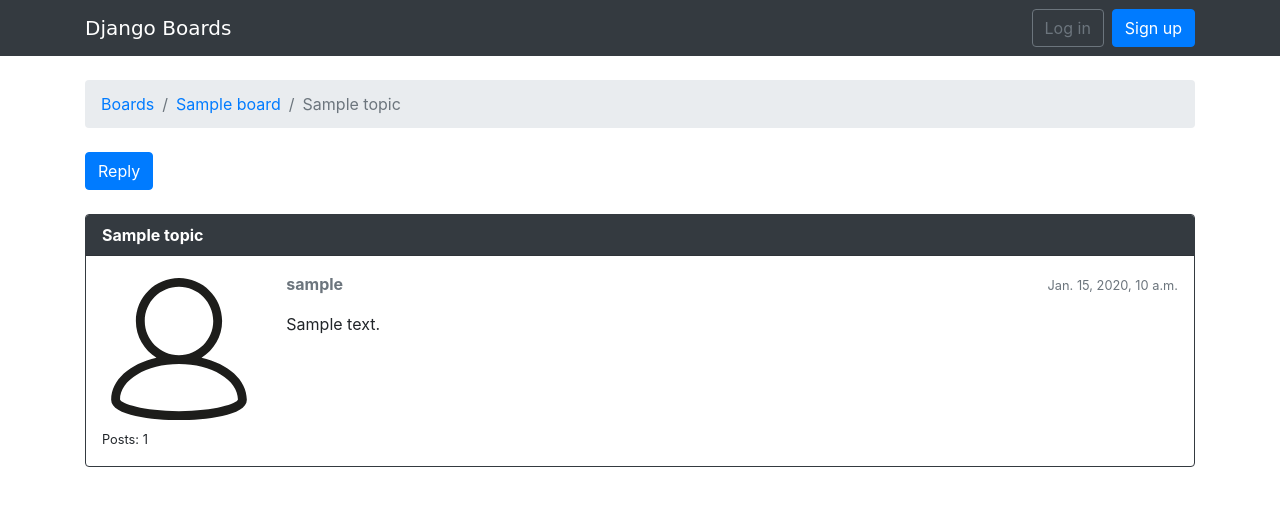
After one commit to WilliamYang1992/myproject, a Django app: page /boards/1/topics/1/ in a window 1280 px wide. The commit adds this page. Shown: the top 506 px of the page. Run offline with Django 3.2, Linux system fonts and the light colour scheme; tables that the repository leaves empty hold one stand-in row (values such as "Sample post"); some libraries are stand-ins or nearby versions; some web fonts are replaced.

Commit message:
完成回复功能

```diff
--- a/boards/models.py
+++ b/boards/models.py
@@ -2,6 +2,7 @@
 
 from django.contrib.auth.models import User
 from django.db import models
+from django.utils.text import Truncator
 
 
 class Board(models.Model):
@@ -18,6 +19,9 @@ class Topic(models.Model):
     board = models.ForeignKey(Board, related_name='topics', on_delete=models.CASCADE)
     starter = models.ForeignKey(User, related_name='topics', on_delete=models.CASCADE)
 
+    def __str__(self):
+        return self.subject
+
 
 class Post(models.Model):
     message = models.TextField(max_length=4000)
@@ -26,3 +30,7 @@ class Post(models.Model):
     updated_at = models.DateTimeField(null=True)
     created_by = models.ForeignKey(User, related_name='posts', on_delete=models.CASCADE)
     updated_by = models.ForeignKey(User, null=True, related_name='+', on_delete=models.CASCADE)
+
+    def __str__(self):
+        truncated_message = Truncator(self.message)
+        return truncated_message.chars(30)
--- a/boards/views.py
+++ b/boards/views.py
@@ -1,9 +1,9 @@
 # coding: utf-8
 
-from django.contrib.auth.models import User
+from django.contrib.auth.decorators import login_required
 from django.shortcuts import render, redirect, get_object_or_404
 
-from .forms import NewTopicForm
+from .forms import NewTopicForm, PostForm
 from .models import Board, Topic, Post
 
 
@@ -17,22 +17,43 @@ def board_topics(request, pk):
     return render(request, 'topics.html', {'board': board})
 
 
+def topic_posts(request, pk, topic_pk):
+    topic = get_object_or_404(Topic, board__pk=pk, pk=topic_pk)
+    return render(request, 'topic_posts.html', {'topic': topic})
+
+
+@login_required
 def new_topic(request, pk):
     board = get_object_or_404(Board, pk=pk)
-    user = User.objects.first()
     if request.method == 'POST':
         form = NewTopicForm(request.POST)
         if form.is_valid():
             topic = form.save(commit=False)
             topic.board = board
-            topic.starter = user
+            topic.starter = request.user
             topic.save()
             Post.objects.create(
                 message=form.cleaned_data.get('message'),
                 topic=topic,
-                created_by=user
+                created_by=request.user
             )
-            return redirect('board-topics', pk=board.pk)
+            return redirect('topic_posts', pk=board.pk, topic_pk=topic.pk)
     else:
         form = NewTopicForm()
     return render(request, 'new_topic.html', {'board': board, 'form': form})
+
+
+@login_required
+def reply_topic(request, pk, topic_pk):
+    topic = get_object_or_404(Topic, board__pk=pk, pk=topic_pk)
+    if request.method == 'POST':
+        form = PostForm(request.POST)
+        if form.is_valid():
+            post = form.save(commit=False)
+            post.topic = topic
+            post.created_by = request.user
+            post.save()
+            return redirect('topic_posts', pk=pk, topic_pk=pk)
+    else:
+        form = PostForm()
+    return render(request, 'reply_post.html', {'topic': topic, 'form': form})
--- a/myproject/urls.py
+++ b/myproject/urls.py
@@ -26,8 +26,10 @@ urlpatterns = [
     path('signup/', account_views.signup, name='signup'),
     path('login/', auth_views.LoginView.as_view(template_name='login.html'), name='login'),
     path('logout/', auth_views.LogoutView.as_view(), name='logout'),
-    path('boards/<int:pk>/', board_views.board_topics, name='board-topics'),
-    path('boards/<int:pk>/new/', board_views.new_topic, name='new-topic'),
+    path('boards/<int:pk>/', board_views.board_topics, name='board_topics'),
+    path('boards/<int:pk>/new/', board_views.new_topic, name='new_topic'),
+    path('boards/<int:pk>/topics/<int:topic_pk>/', board_views.topic_posts, name='topic_posts'),
+    path('boards/<int:pk>/topics/<int:topic_pk>/reply/', board_views.reply_topic, name='reply_topic'),
     path('reset/', auth_views.PasswordResetView.as_view(
         template_name='password_reset.html',
         email_template_name='password_reset_email.html',
--- a/templates/home.html
+++ b/templates/home.html
@@ -18,7 +18,7 @@
         {% for board in boards %}
             <tr>
                 <td>
-                    <a href="{% url 'board-topics' board.pk %}">{{ board.name }}</a>
+                    <a href="{% url 'board_topics' board.pk %}">{{ board.name }}</a>
                     <small class="text-muted d-block">{{ board.description }}</small>
                 </td>
                 <td class="align-middle">0</td>
--- a/templates/login.html
+++ b/templates/login.html
@@ -10,6 +10,7 @@
                     <h3 class="card-title">Log in</h3>
                     <form method="post" novalidate>
                         {% csrf_token %}
+                        <input type="hidden" name="next" value="{{ next }}">
                         {% include 'includes/form.html' %}
                         <button type="submit" class="btn btn-primary btn-block">Log in</button>
                     </form>
--- a/templates/new_topic.html
+++ b/templates/new_topic.html
@@ -8,7 +8,7 @@
 
 {% block breadcrumb %}
     <li class="breadcrumb-item"><a href="{% url 'home' %}">Boards</a></li>
-    <li class="breadcrumb-item"><a href="{% url 'board-topics' board.pk %}">{{ board.name }}</a></li>
+    <li class="breadcrumb-item"><a href="{% url 'board_topics' board.pk %}">{{ board.name }}</a></li>
     <li class="breadcrumb-item active">New topic</li>
 {% endblock %}
 
--- /dev/null
+++ b/templates/topic_posts.html
@@ -0,0 +1,49 @@
+{% extends 'base.html' %}
+
+{% load static %}
+
+{% block title %}{{ topic.subject }}{% endblock %}
+
+{% block breadcrumb %}
+    <li class="breadcrumb-item"><a href="{% url 'home' %}">Boards</a></li>
+    <li class="breadcrumb-item"><a href="{% url 'board_topics' topic.board.pk %}">{{ topic.board.name }}</a></li>
+    <li class="breadcrumb-item active">{{ topic.subject }}</li>
+{% endblock %}
+
+{% block content %}
+
+    <div class="mb-4">
+        <a href="#" class="btn btn-primary" role="button">Reply</a>
+    </div>
+    {% for post in topic.posts.all %}
+        <div class="card mb-2 {% if forloop.first %}border-dark{% endif %}">
+            {% if forloop.first %}
+                <div class="card-header text-white bg-dark py-2 px-3"><strong>{{ topic.subject }}</strong></div>
+            {% endif %}
+            <div class="card-body p-3">
+                <div class="row">
+                    <div class="col-2">
+                        <img src="{% static 'img/avatar.svg' %}" alt="{{ post.created_by.username }}" class="w-100">
+                        <small>Posts: {{ post.created_by.posts.count }}</small>
+                    </div>
+                    <div class="col-10">
+                        <div class="row mb-3">
+                            <div class="col-6">
+                                <strong class="text-muted">{{ post.created_by.username }}</strong>
+                            </div>
+                            <div class="col-6 text-right">
+                                <small class="text-muted">{{ post.created_at }}</small>
+                            </div>
+                        </div>
+                        {{ post.message }}
+                        {% if post.created_by == user %}
+                            <div class="mt-3">
+                                <a href="#" class="btn btn-primary btn-sm" role="button">Edit</a>
+                            </div>
+                        {% endif %}
+                    </div>
+                </div>
+            </div>
+        </div>
+    {% endfor %}
+{% endblock %}
--- a/templates/topics.html
+++ b/templates/topics.html
@@ -13,7 +13,7 @@
 {% block content %}
 
     <div class="mb-4">
-        <a href="{% url 'new-topic' board.pk %}" class="btn btn-primary">New topic</a>
+        <a href="{% url 'new_topic' board.pk %}" class="btn btn-primary">New topic</a>
     </div>
 
     <table class="table">
@@ -29,7 +29,7 @@
         <tbody>
         {% for topic in board.topics.all %}
             <tr>
-                <td>{{ topic.subject }}</td>
+                <td><a href="{% url 'topic_posts' board.pk topic.pk %}">{{ topic.subject }}</a></td>
                 <td>{{ topic.starter.username }}</td>
                 <td>0</td>
                 <td>0</td>
```
Also changed, not shown: boards/forms.py (+8 -5 lines), boards/tests/test_view_board_topics.py (added, +34 -0 lines), boards/tests/test_view_home.py (added, +25 -0 lines), boards/tests/test_view_new_topic.py (added, +89 -0 lines), boards/tests/test_view_reply_topic.py (added, +95 -0 lines), boards/tests/test_view_topic_posts.py (added, +40 -0 lines), boards/tests/test_views.py (deleted, +0 -119 lines), templates/reply_post.html (added, +38 -0 lines), static/img/avatar.svg (added).
